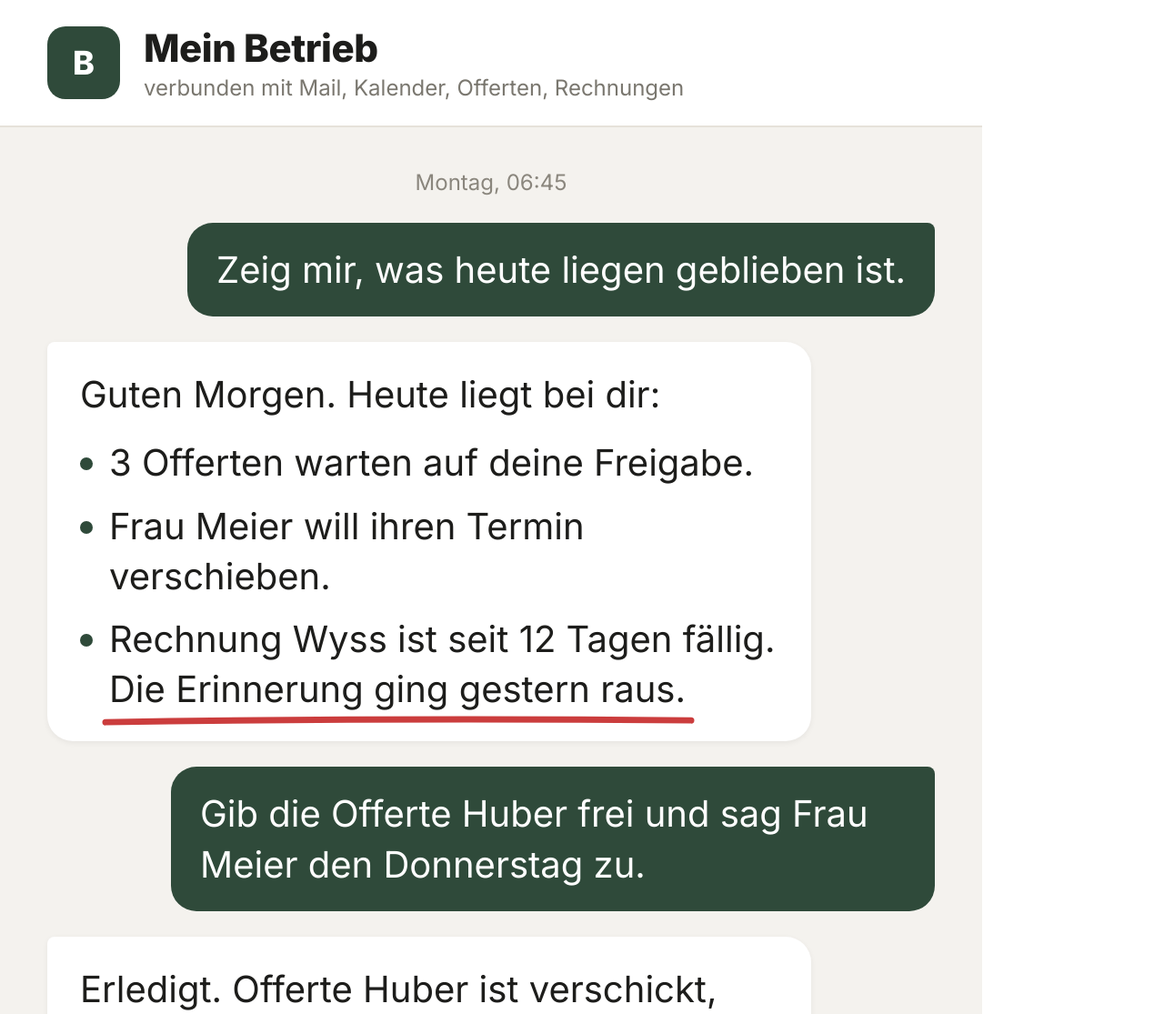
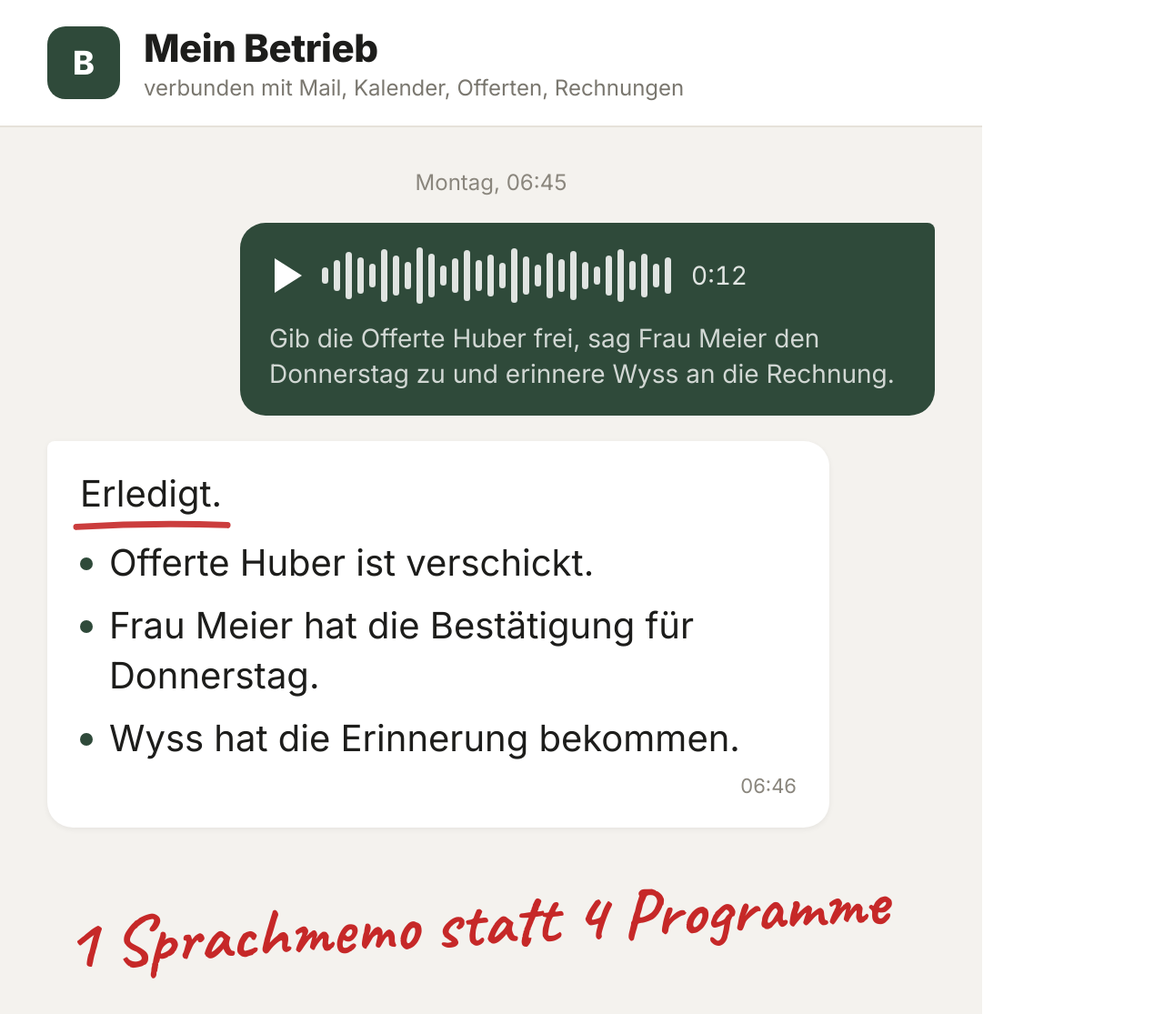
Before and after one commit to Florian1893/Linkedin, a website: page fotos/bild-chat-betrieb.html in a window 1280 px wide. Shown: the top 1115 px of the page at 91% size. Drawn offline with Linux system fonts and the light colour scheme.

Commit message:
Post 10.11 als fliessende Geschichte, Kern Sprachmemo, Bild neu
Co-Authored-By: Claude Opus 5.5 <noreply@anthropic.com>
Claude-Session: https://claude.ai/code/session_011uqJThEvfyZaZ27wjBcmdt

```diff
--- a/fotos/bild-chat-betrieb.html
+++ b/fotos/bild-chat-betrieb.html
@@ -12,39 +12,52 @@
 .sub{font-size:24px;color:#7a776f;margin-top:4px;}
 .chat{padding:46px 52px;}
 .zeit{text-align:center;font-size:24px;color:#8a867d;margin-bottom:30px;}
-.b{width:fit-content;max-width:840px;border-radius:28px;font-size:40px;line-height:1.38;margin-bottom:28px;}
-.du{margin-left:auto;background:#2f4a3a;color:#fff;padding:24px 32px;border-top-right-radius:8px;}
+.b{width:fit-content;max-width:860px;border-radius:28px;font-size:40px;line-height:1.38;margin-bottom:28px;}
+.du{margin-left:auto;background:#2f4a3a;color:#fff;padding:26px 32px;border-top-right-radius:8px;}
+.voice{display:flex;align-items:center;gap:22px;}
+.play{width:0;height:0;border-left:30px solid #fff;border-top:19px solid transparent;border-bottom:19px solid transparent;margin-left:6px;}
+.wave{display:flex;align-items:center;gap:6px;height:64px;}
+.wave i{display:block;width:7px;border-radius:4px;background:rgba(255,255,255,.85);}
+.dauer{font-size:28px;opacity:.85;font-variant-numeric:tabular-nums;}
+.trans{font-size:28px;line-height:1.4;opacity:.78;margin-top:18px;max-width:700px;}
 .er{background:#fff;padding:30px 36px;border-top-left-radius:8px;box-shadow:0 2px 6px rgba(0,0,0,.06);}
 .er .p{display:flex;gap:18px;margin-top:14px;}
 .er .p:first-of-type{margin-top:20px;}
 .er .dot{flex:none;width:14px;height:14px;border-radius:50%;background:#2f4a3a;margin-top:22px;}
+.t{font-size:22px;color:#8a867d;margin-top:10px;text-align:right;}
+.rot{position:absolute;font-family:'Caveat',cursive;font-weight:700;color:#c62828;white-space:nowrap;line-height:1;transform-origin:0 0;font-size:76px;transform:rotate(-3deg);}
 svg.mk{position:absolute;left:0;top:0;width:1080px;height:1350px;overflow:visible;pointer-events:none;}
 </style></head><body>
 <div class="s" id="s">
   <div class="bar"><div class="av">B</div><div><div class="nm">Mein Betrieb</div><div class="sub">verbunden mit Mail, Kalender, Offerten, Rechnungen</div></div></div>
   <div class="chat">
     <div class="zeit">Montag, 06:45</div>
-    <div class="b du">Zeig mir, was heute liegen geblieben ist.</div>
-    <div class="b er">Guten Morgen. Heute liegt bei dir:
-      <div class="p"><span class="dot"></span><span>3 Offerten warten auf deine Freigabe.</span></div>
-      <div class="p"><span class="dot"></span><span>Frau Meier will ihren Termin verschieben.</span></div>
-      <div class="p"><span class="dot"></span><span>Rechnung Wyss ist seit 12 Tagen f&#228;llig. <span id="erl">Die Erinnerung ging gestern raus.</span></span></div>
+    <div class="b du"><div class="voice"><span class="play"></span><span class="wave" id="wave"></span><span class="dauer">0:12</span></div>
+      <div class="trans">Gib die Offerte Huber frei, sag Frau Meier den Donnerstag zu und erinnere Wyss an die Rechnung.</div></div>
+    <div class="b er" id="last"><span id="ok">Erledigt.</span>
+      <div class="p"><span class="dot"></span><span>Offerte Huber ist verschickt.</span></div>
+      <div class="p"><span class="dot"></span><span>Frau Meier hat die Best&#228;tigung f&#252;r Donnerstag.</span></div>
+      <div class="p"><span class="dot"></span><span>Wyss hat die Erinnerung bekommen.</span></div>
+      <div class="t">06:46</div>
     </div>
-    <div class="b du">Gib die Offerte Huber frei und sag Frau Meier den Donnerstag zu.</div>
-    <div class="b er"><span id="ok">Erledigt.</span> Offerte Huber ist verschickt, Frau Meier hat die Best&#228;tigung f&#252;r Donnerstag.</div>
   </div>
+  <div class="rot" id="r1">1 Sprachmemo statt 4 Programme</div>
   <svg class="mk" id="mk" viewBox="0 0 1080 1350"></svg>
 </div>
 <script>
+const h=[18,34,52,40,26,58,44,30,62,48,22,38,56,34,46,28,60,42,24,50,36,54,30,20,44,58,32,48,26,40];
+document.getElementById('wave').innerHTML=h.map(x=>`<i style="height:${x}px"></i>`).join('');
 document.fonts.ready.then(()=>{
   const S=document.getElementById('s').getBoundingClientRect();
   const red='#c62828';let svg='';
-  Array.from(document.getElementById('erl').getClientRects()).forEach(r=>{
+  Array.from(document.getElementById('ok').getClientRects()).forEach(r=>{
     const l=r.left-S.left, rr=r.right-S.left, y=r.bottom-S.top+10;
     svg+=`<path d="M ${l-4} ${y+2} Q ${(l+rr)/2} ${y-3} ${rr+6} ${y}" fill="none" stroke="${red}" stroke-width="7" stroke-linecap="round" opacity=".9"/>`;
   });
+  const L=document.getElementById('last').getBoundingClientRect();
+  const r1=document.getElementById('r1');r1.style.left='70px';r1.style.top=(L.bottom-S.top+90)+'px';
+  const R=r1.getBoundingClientRect();
   document.getElementById('mk').innerHTML=svg;
-  const last=document.querySelectorAll('.b');const L=last[last.length-1].getBoundingClientRect();
-  window.__ok={unten:Math.round(L.bottom-S.top)};
+  window.__ok={unten:Math.round(L.bottom-S.top),notiz:[Math.round(R.left-S.left),Math.round(R.right-S.left),Math.round(R.bottom-S.top)]};
 });
 </script></body></html>
```
Also changed, not shown: fotos/bild-chat-betrieb.png.
